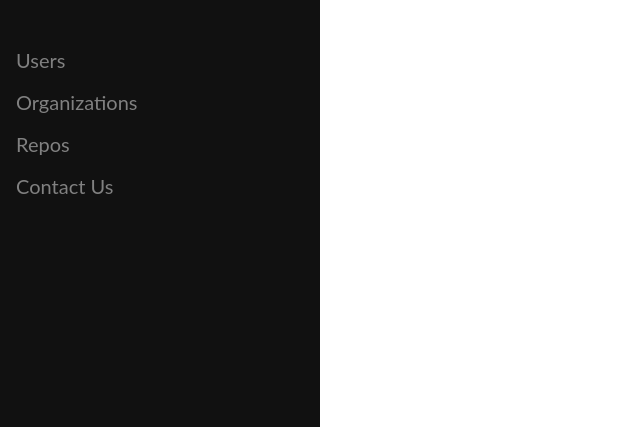
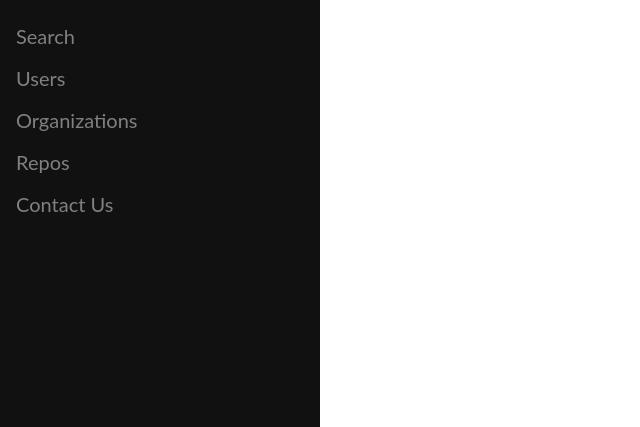
Before and after one commit to imanousar/GitInsightsDB, a Django app: template gitinsights/core/templates/org.html in a window 1280 px wide. Shown: the part 373-800 px from the top of the page, without its empty margins (0-640 px from the left). Run offline with Django 3.2, Linux system fonts and the light colour scheme; the template is opened without the code that fills it, so the values that code supplies are empty; some libraries are stand-ins or nearby versions.

Commit message:
Added search.html

```diff
--- a/gitinsights/core/templates/header.html
+++ b/gitinsights/core/templates/header.html
@@ -22,6 +22,10 @@
 	<link rel="stylesheet" type="text/css" href="{% static 'css/page.css' %}">
     <!--	Page CSS Script	-->
 
+	<!--	Searchbar Icon	-->
+	<link rel="stylesheet" href="https://cdnjs.cloudflare.com/ajax/libs/font-awesome/4.7.0/css/font-awesome.min.css">
+    <!--	Searchbar Icon	-->
+
   </head>
   <body>
 
@@ -34,14 +38,16 @@
 	</div>
 	</div>
 
+  <a href="{% url 'searchUrl' %}">Search</a>
 
-  <br>
   <a href="{% url 'usersUrl' %}">Users</a>
 
   <a href="{% url 'orgsUrl' %}">Organizations</a>
 
   <a href="{% url 'reposUrl' %}">Repos</a>
-	<a href="{% url 'contactUrl' %}">Contact Us</a>
+
+  <a href="{% url 'contactUrl' %}">Contact Us</a>
+
 </div>
 
 <!-- Sidebar -->
--- a/gitinsights/core/urls.py
+++ b/gitinsights/core/urls.py
@@ -14,5 +14,7 @@ urlpatterns = [
 
 
     path('', views.indexView.index, name='indexUrl'),
-    path('contact/', views.contactView.contact, name='contactUrl')
+    path('contact/', views.contactView.contact, name='contactUrl'),
+    path('search/', views.searchView.get, name="searchUrl"),
+
 ]
--- a/gitinsights/core/views.py
+++ b/gitinsights/core/views.py
@@ -96,3 +96,8 @@ class contactView():
 
     def contact(request):
         return TemplateResponse(request, 'contact.html')
+
+class searchView():
+
+    def get(request):
+        return TemplateResponse(request, 'search.html')
```
Also changed, not shown: gitinsights/core/templates/search.html (added, +22 -0 lines), gitinsights/core/static/css/page.css (line endings or trailing spaces).
